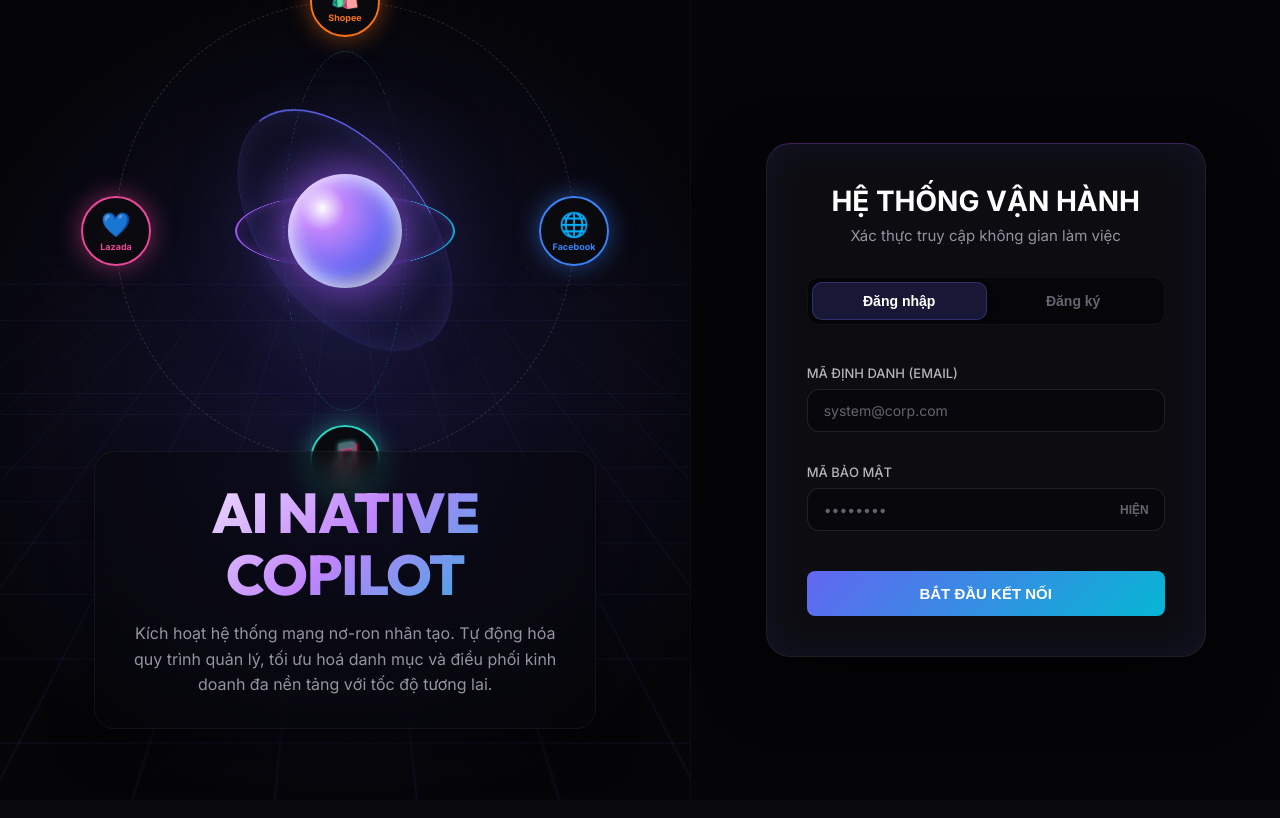
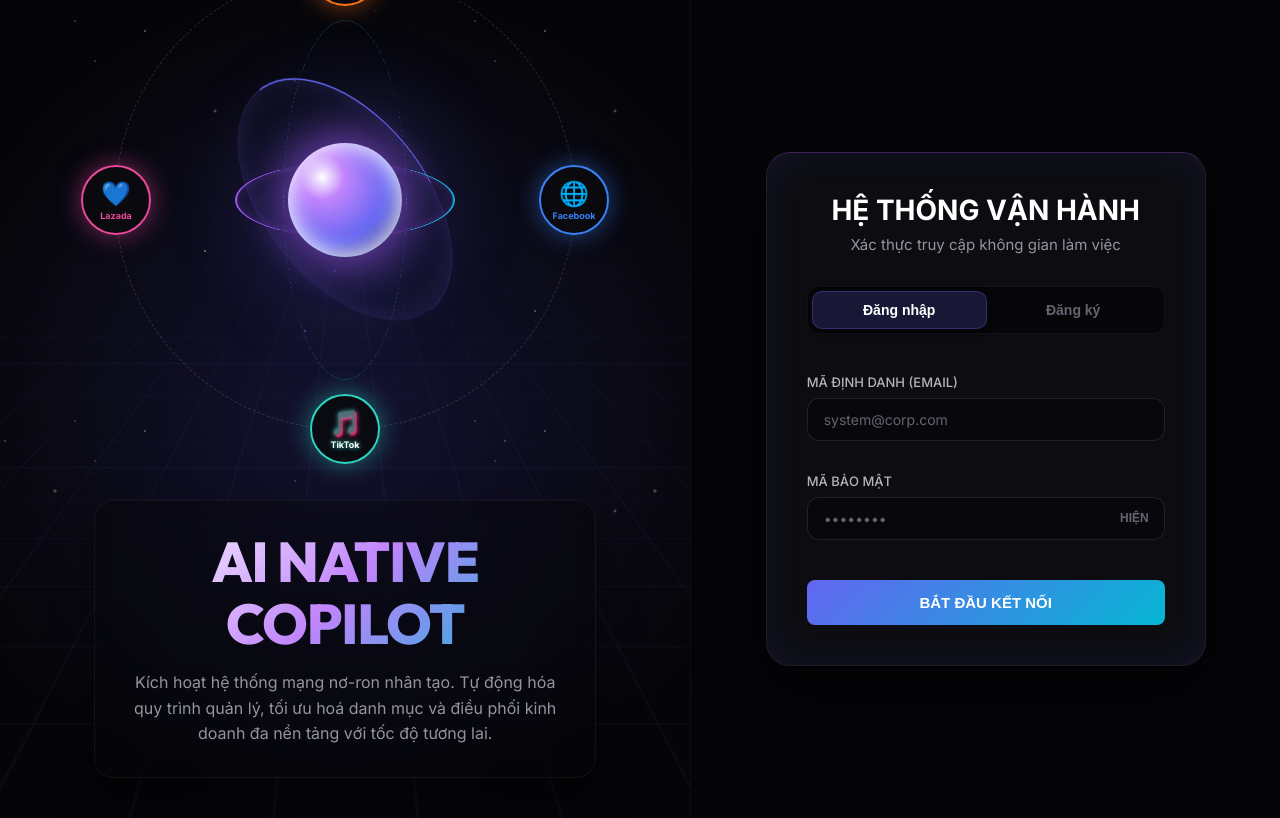
Before and after one commit to Yhucyor/startup-review, a Next.js app in the folder frontend/: page / in a window 1280 px wide. Built offline with nearby package versions, Linux system fonts and the light colour scheme.

Commit message:
style: fix overlapping text and add beautiful 3D moving galaxy stars

```diff
--- a/frontend/src/app/page.module.css
+++ b/frontend/src/app/page.module.css
@@ -16,6 +16,58 @@
   background: radial-gradient(circle at 50% 50%, rgba(30, 27, 75, 0.6) 0%, #050508 80%);
   border-right: 1px solid rgba(255, 255, 255, 0.03);
   overflow: hidden;
+}
+
+/* Galaxy Stars */
+.starsContainer {
+  position: absolute;
+  top: 0; left: 0; right: 0; bottom: 0;
+  z-index: 0;
+  overflow: hidden;
+  perspective: 1000px;
+}
+
+.stars {
+  position: absolute;
+  top: -50%; left: -50%; width: 200%; height: 200%;
+  background: transparent;
+  background-image:
+    radial-gradient(1px 1px at 20px 30px, #ffffff, rgba(0,0,0,0)),
+    radial-gradient(1px 1px at 40px 70px, #ffffff, rgba(0,0,0,0)),
+    radial-gradient(1.5px 1.5px at 90px 40px, #ffffff, rgba(0,0,0,0)),
+    radial-gradient(2px 2px at 160px 120px, rgba(255,255,255,0.8), rgba(0,0,0,0)),
+    radial-gradient(1px 1px at 240px 90px, #ffffff, rgba(0,0,0,0)),
+    radial-gradient(1.5px 1.5px at 300px 200px, rgba(255,255,255,0.6), rgba(0,0,0,0));
+  background-repeat: repeat;
+  background-size: 400px 400px;
+  animation: starMove 60s linear infinite;
+  opacity: 0.5;
+}
+
+.stars2 {
+  background-image:
+    radial-gradient(1.5px 1.5px at 50px 160px, rgba(255,255,255,0.9), rgba(0,0,0,0)),
+    radial-gradient(2px 2px at 150px 240px, rgba(168,85,247,0.8), rgba(0,0,0,0)),
+    radial-gradient(1px 1px at 350px 350px, #ffffff, rgba(0,0,0,0)),
+    radial-gradient(1px 1px at 200px 50px, rgba(6,182,212,0.8), rgba(0,0,0,0));
+  background-size: 500px 500px;
+  animation: starMove 45s linear infinite;
+  opacity: 0.7;
+}
+
+.stars3 {
+  background-image:
+    radial-gradient(2px 2px at 80px 80px, rgba(99,102,241,0.9), rgba(0,0,0,0)),
+    radial-gradient(1.5px 1.5px at 280px 120px, #ffffff, rgba(0,0,0,0)),
+    radial-gradient(2.5px 2.5px at 400px 300px, rgba(255,255,255,0.7), rgba(0,0,0,0)),
+    radial-gradient(1px 1px at 120px 420px, rgba(168,85,247,0.8), rgba(0,0,0,0));
+  background-size: 600px 600px;
+  animation: starMove 30s linear infinite;
+}
+
+@keyframes starMove {
+  from { transform: translateY(0); }
+  to { transform: translateY(1000px); }
 }
 
 /* Futuristic Cyber Grid */
@@ -62,7 +114,7 @@
   display: flex;
   align-items: center;
   justify-content: center;
-  margin-bottom: 60px;
+  margin-bottom: 140px; /* INCREASED to prevent overlapping with text */
   z-index: 10;
 }
 
--- a/frontend/src/app/page.tsx
+++ b/frontend/src/app/page.tsx
@@ -38,6 +38,11 @@ export default function AuthPage() {
 
       {/* Left side: Futuristic Sci-Fi Intro */}
       <div className={styles.introSection}>
+        <div className={styles.starsContainer}>
+          <div className={styles.stars}></div>
+          <div className={`${styles.stars} ${styles.stars2}`}></div>
+          <div className={`${styles.stars} ${styles.stars3}`}></div>
+        </div>
         <div className={styles.gridOverlay}></div>
         <div className={styles.scanner}></div>
 
```
